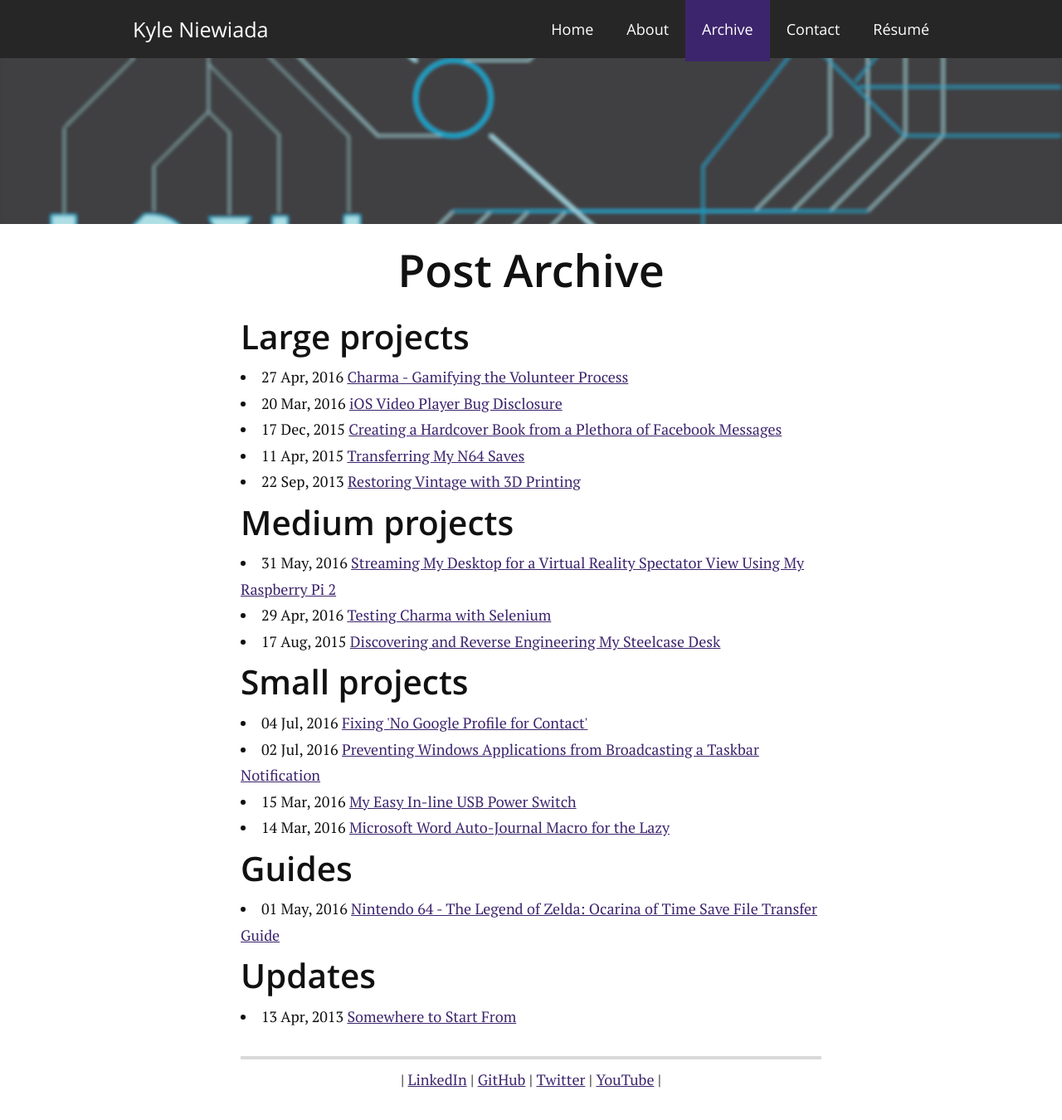
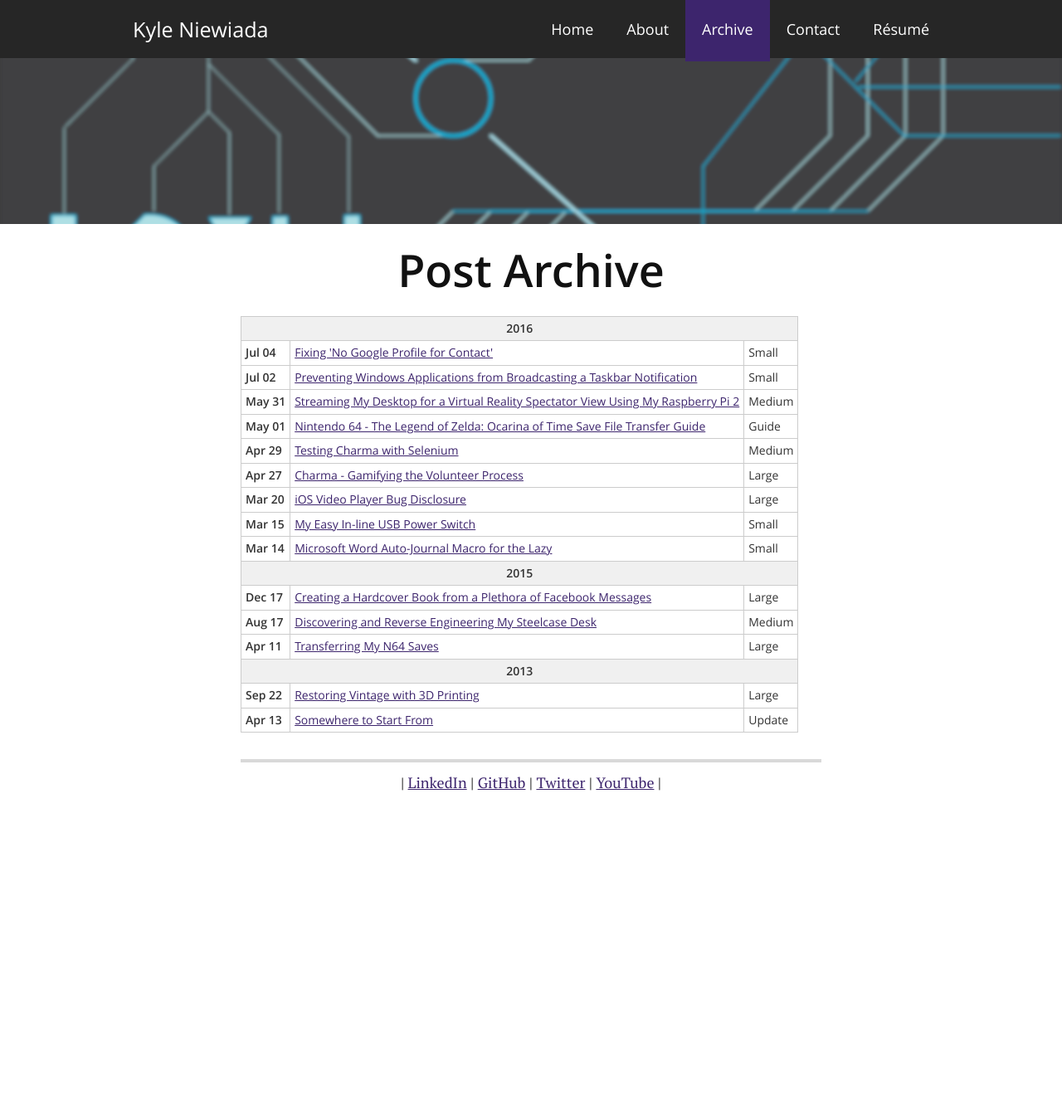
Before and after one commit to aav7fl/website-legacy, a Jekyll site: the page built from archive/index.md, in a window 1280 px wide. Shown: the whole page at 83% size. Built offline with Jekyll 4.4.1, drawn with Linux system fonts in a browser that asks for light colours; after the commit the page ends 992 px from its top, so only the background shows below that.

Commit message:
make new post coalate page. need to reduce redundancy

```diff
--- a/_includes/coalateposts.html
+++ b/_includes/coalateposts.html
@@ -1,16 +1,19 @@
 <div class="coalate">
-  {% assign headerTags = "large projects,medium projects,small projects,guides,updates" | split: ',' %}
+  <table>
+    {% for post in site.posts %}
 
-  {% for tag in headerTags %}
-    <h2>{{ tag | capitalize}}</h2>
-      {% for post in site.posts %}
-        {% assign sanitizedPostTag = {{post.tag | upcase}} %}
-        {% assign sanitizedHeaderTag = {{tag | upcase}} %}
-        {% if post.tag != null and sanitizedHeaderTag contains sanitizedPostTag %}
-          {% capture year %}{{ post.date | date: '%Y' }}{% endcapture %}
-          {% capture nyear %}{{ post.next.date | date: '%Y' }}{% endcapture %}
-          <li><time>{{ post.date | date:"%d %b, %Y " }}</time><a href="{{ post.url }}">{{ post.title }}</a></li>
-        {% endif %}
-      {% endfor %}
-  {% endfor %}
+     {% unless post.next %}
+       <tr><th colspan="3">{{ post.date | date: '%Y' }}</th></tr>
+     {% else %}
+       {% capture year %}{{ post.date | date: '%Y' }}{% endcapture %}
+       {% capture nyear %}{{ post.next.date | date: '%Y' }}{% endcapture %}
+       {% if year != nyear %}
+       <tr><th colspan="3">{{ post.date | date: '%Y' }}</th></tr>
+       {% endif %}
+     {% endunless %}
+
+     <tr><td>{{ post.date | date: '%b %d' }}</td><td><a href="{{ post.url }}">{{ post.title }}</a></td><td>{{post.tag | default: 'Other' | capitalize | truncatewords: 1, ""}}</td></tr>
+
+   {% endfor %}
+  </table>
 </div>
--- /dev/null
+++ b/_includes/extra/coalate.scss
@@ -0,0 +1,2 @@
+@import "_config";
+@import "tables";
```
Also changed, not shown: 404.md (+1 -0 lines), archive/index.md (+1 -0 lines).
